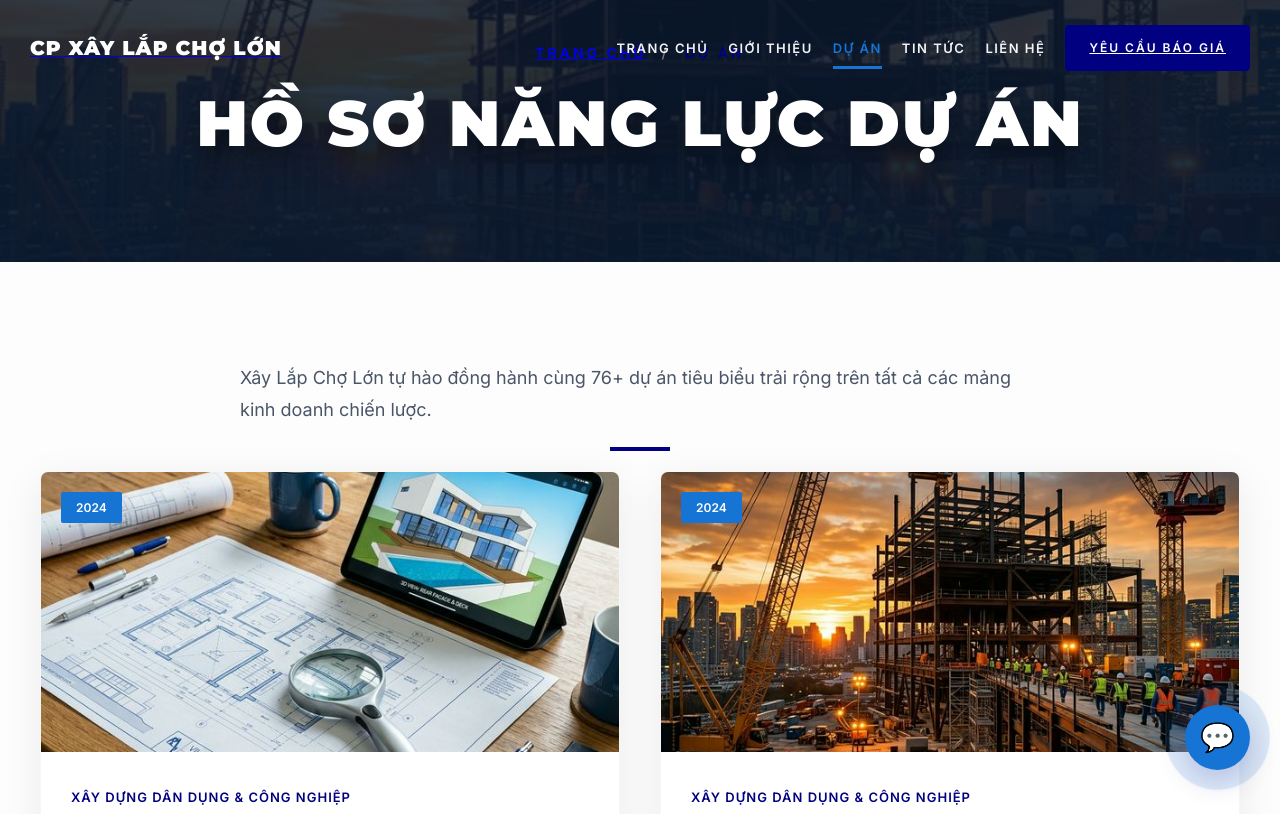
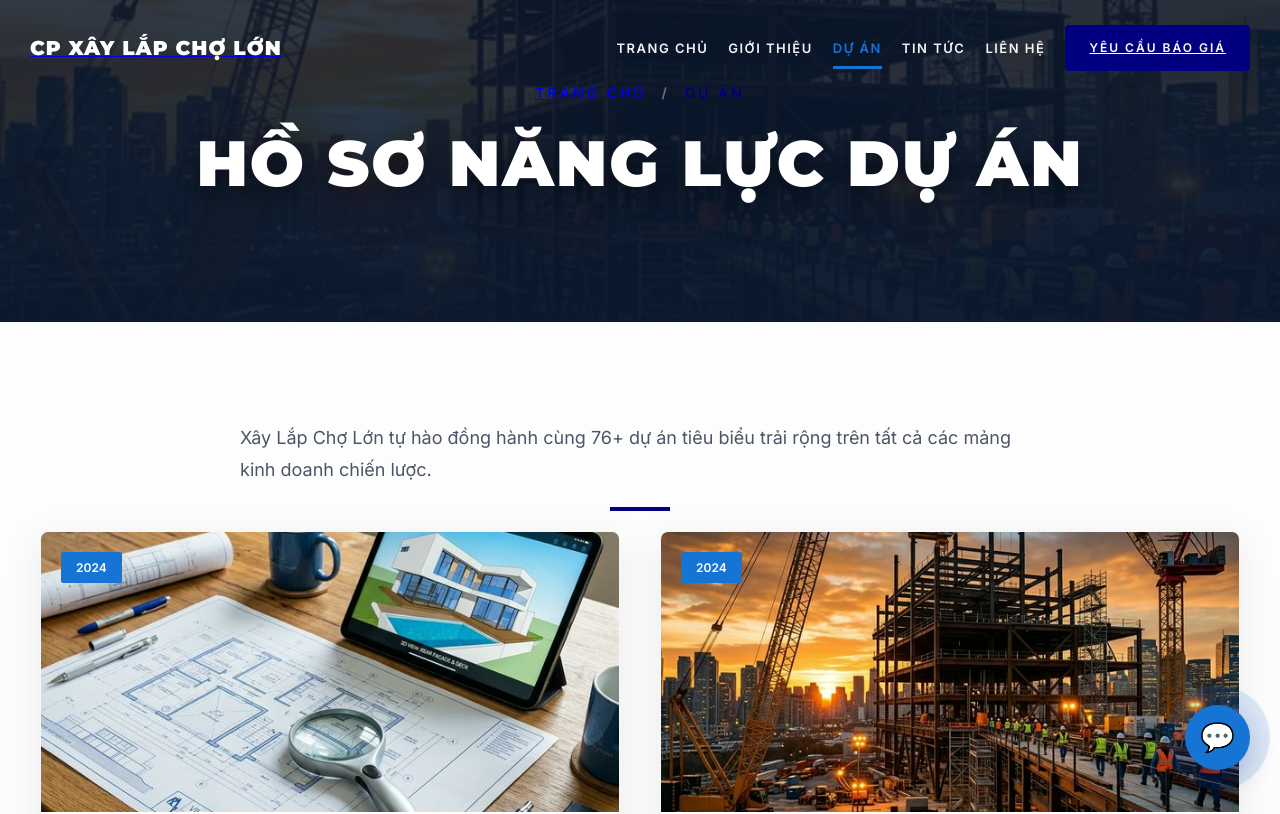
Before and after one commit to anhphuong86/webcongty, a Next.js app: page /du-an in a window 1280 px wide. Shown: the top 814 px of the page. Built offline with nearby package versions, Linux system fonts and the light colour scheme.

Commit message:
UI: Increase subpage hero padding-top to prevent overlap with fixed header

```diff
--- a/src/app/du-an/projects.module.css
+++ b/src/app/du-an/projects.module.css
@@ -1,11 +1,12 @@
 .hero {
-    background: linear-gradient(rgba(10, 25, 47, 0.9), rgba(10, 25, 47, 0.95)), url('/hero.png');
+    background-color: var(--primary-dark);
+    background-image: linear-gradient(rgba(10, 25, 47, 0.9), rgba(10, 25, 47, 0.95));
     background-size: cover;
     background-position: center;
-    padding: 120px 0 80px;
+    padding: 180px 0 100px;
     text-align: center;
     color: var(--white);
-    margin-top: -80px;
+    margin-top: -100px;
 }
 
 .hero h1 {
--- a/src/app/gioi-thieu/about.module.css
+++ b/src/app/gioi-thieu/about.module.css
@@ -1,11 +1,11 @@
 .hero {
-    background: linear-gradient(rgba(10, 25, 47, 0.92), rgba(10, 25, 47, 0.95)), url('/hero.png');
+    background: linear-gradient(rgba(10, 25, 47, 0.8), rgba(10, 25, 47, 0.95)), url('/service1.png');
     background-size: cover;
     background-position: center;
-    padding: 120px 0 80px;
+    padding: 180px 0 100px;
     text-align: center;
     color: var(--white);
-    margin-top: -80px;
+    margin-top: -100px;
     /* Offset header height if needed */
 }
 
--- a/src/app/lien-he/contact.module.css
+++ b/src/app/lien-he/contact.module.css
@@ -2,10 +2,10 @@
     background: linear-gradient(rgba(10, 25, 47, 0.9), rgba(10, 25, 47, 0.95)), url('/service2.png');
     background-size: cover;
     background-position: center;
-    padding: 120px 0 80px;
+    padding: 180px 0 100px;
     text-align: center;
     color: var(--white);
-    margin-top: -80px;
+    margin-top: -100px;
 }
 
 .hero h1 {
--- a/src/app/tin-tuc/tin-tuc.module.css
+++ b/src/app/tin-tuc/tin-tuc.module.css
@@ -1,11 +1,11 @@
 .hero {
-    background: linear-gradient(rgba(10, 25, 47, 0.9), rgba(10, 25, 47, 0.95)), url('/service1.png');
+    background: linear-gradient(rgba(10, 25, 47, 0.9), rgba(10, 25, 47, 0.95)), var(--primary-bg);
     background-size: cover;
     background-position: center;
-    padding: 120px 0 80px;
+    padding: 180px 0 100px;
     text-align: center;
     color: var(--white);
-    margin-top: -80px;
+    margin-top: -100px;
 }
 
 .hero h1 {
```
